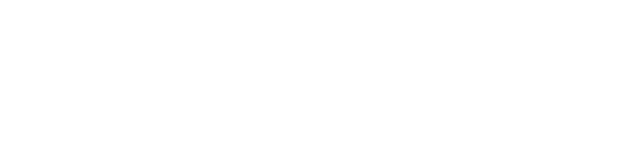
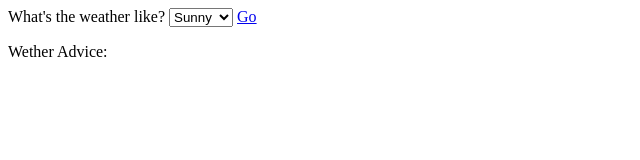
Before and after one commit to KwaziMntambo/login-webpage, a plain HTML site: page switch.html in a window 1280 px wide. Shown: the whole page, without its empty margins (0-640 px from the left). Drawn offline with Linux system fonts and the light colour scheme.

Commit message:
first commit

```diff
--- a/switch.html
+++ b/switch.html
@@ -0,0 +1,43 @@
+<!DOCTYPE html>
+<html>
+  <head>
+    <link rel="stylesheet" type="text/css" href="style.css" />
+  </head>
+  <body>
+    <label for="weather">What's the weather like?</label>
+    <select id="weather" onchange="displayWeather()">
+      <option value="sunny">Sunny</option>
+      <option value="rainy">Rainy</option>
+      <option value="cloudy">Cloudy</option>
+      <option value="snowy">Snowy</option>
+    </select>
+    <a href="#" onclick="btnPressed()">Go</a>
+    <p id="outputText">Wether Advice:</p>
+    <script>
+      function btnPressed() {
+        var weatherSelected = document.getElementById("weather").value;
+        var Advice;
+
+        switch (weatherSelected) {
+          case "sunny":
+            advice = "It's a sunny day! Wear sunglasses and sunscreen.";
+            break;
+
+          case "rainy":
+            advice = "It's raining! Don't forget your umbrella.";
+            break;
+          case "cloudy":
+            advice = "It's cloudy! A light jacket might be a good idea.";
+            break;
+          case "snowy":
+            advice = "It's snowy! Wear warm clothes and boots.";
+            break;
+          default:
+            advice = "Weather not recognized.";
+        }
+        document.getElementById("outputText").innerHTML =
+          "Weather advice:" + advice;
+      }
+    </script>
+  </body>
+</html>
```
Also changed, not shown: loginform.html (line endings or trailing spaces).
